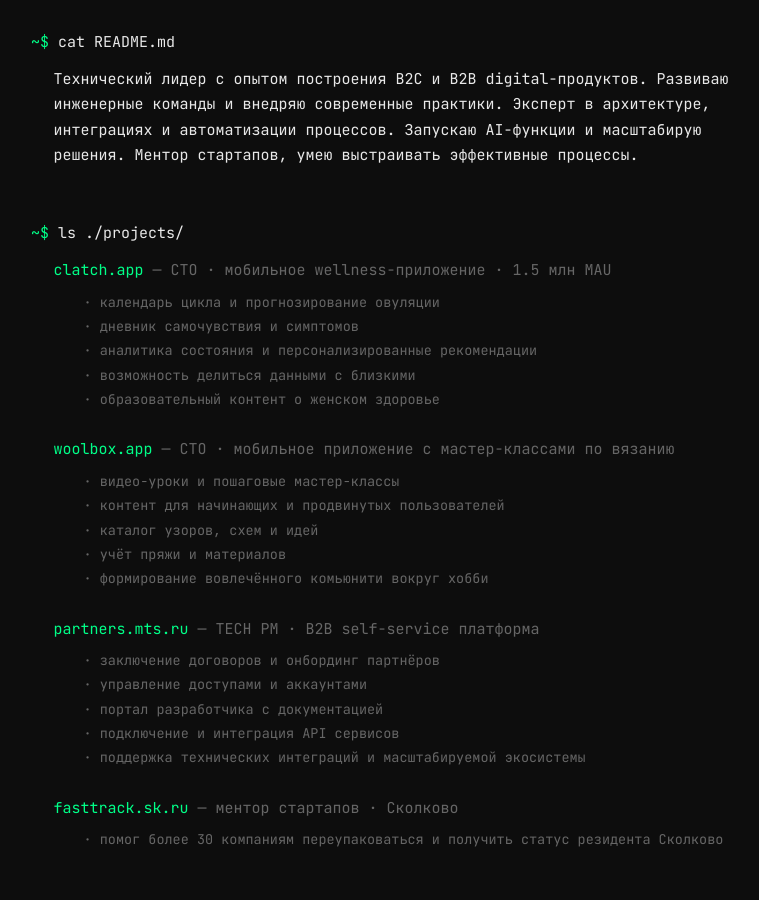
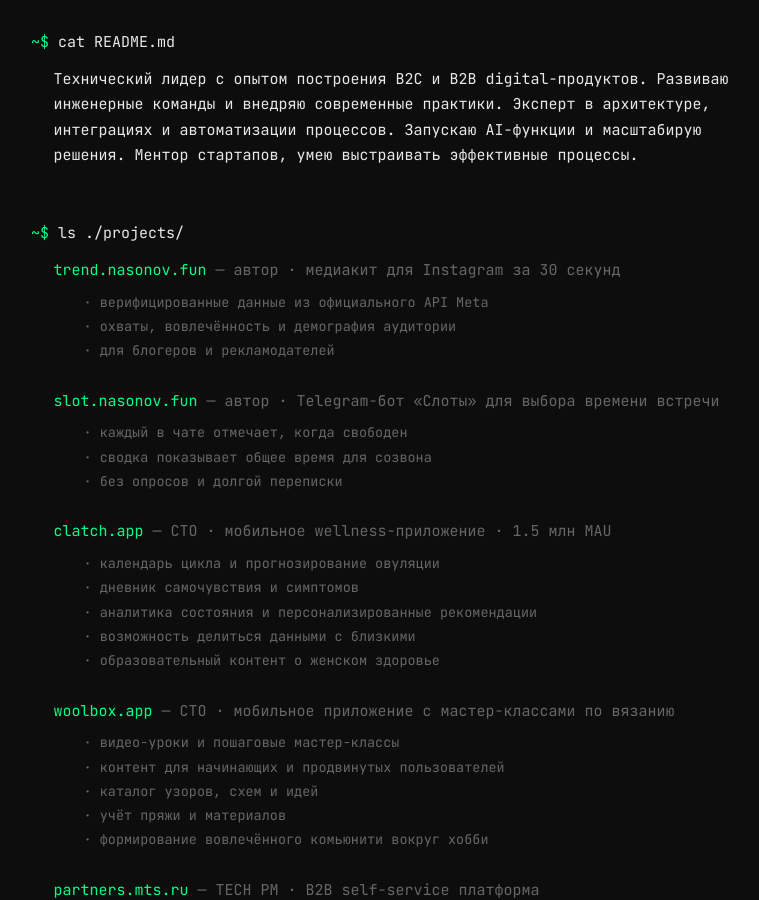
Before and after one commit to YarikineZ/yarikinez.github.io, a Jekyll site: the page built from index.md, in a window 1280 px wide and 900 px high, scrolled down 486 px. Shown: the whole window, without its empty margins (239-998 px from the left). Built offline with Jekyll 4.4.1, drawn with Linux system fonts in a browser that asks for light colours.

Commit message:
Update index.md

```diff
--- a/index.md
+++ b/index.md
@@ -43,6 +43,22 @@ layout: default
 <div class="term-block">
 <div class="term-line"><span class="term-prompt">~$</span> <span class="term-cmd">ls ./projects/</span></div>
 <div class="term-output">
+<div class="term-project">
+<span class="term-key"><a href="https://trend.nasonov.fun" target="_blank" rel="noopener">trend.nasonov.fun</a></span>  <span class="term-dim">— автор · медиакит для Instagram за 30 секунд</span>
+<div class="term-project-detail">
+  · верифицированные данные из официального API Meta<br>
+  · охваты, вовлечённость и демография аудитории<br>
+  · для блогеров и рекламодателей
+</div>
+</div>
+<div class="term-project">
+<span class="term-key"><a href="https://slot.nasonov.fun" target="_blank" rel="noopener">slot.nasonov.fun</a></span>  <span class="term-dim">— автор · Telegram-бот «Слоты» для выбора времени встречи</span>
+<div class="term-project-detail">
+  · каждый в чате отмечает, когда свободен<br>
+  · сводка показывает общее время для созвона<br>
+  · без опросов и долгой переписки
+</div>
+</div>
 <div class="term-project">
 <span class="term-key"><a href="https://clatch.app" target="_blank" rel="noopener">clatch.app</a></span>  <span class="term-dim">— CTO · мобильное wellness-приложение · 1.5 млн MAU</span>
 <div class="term-project-detail">
```
